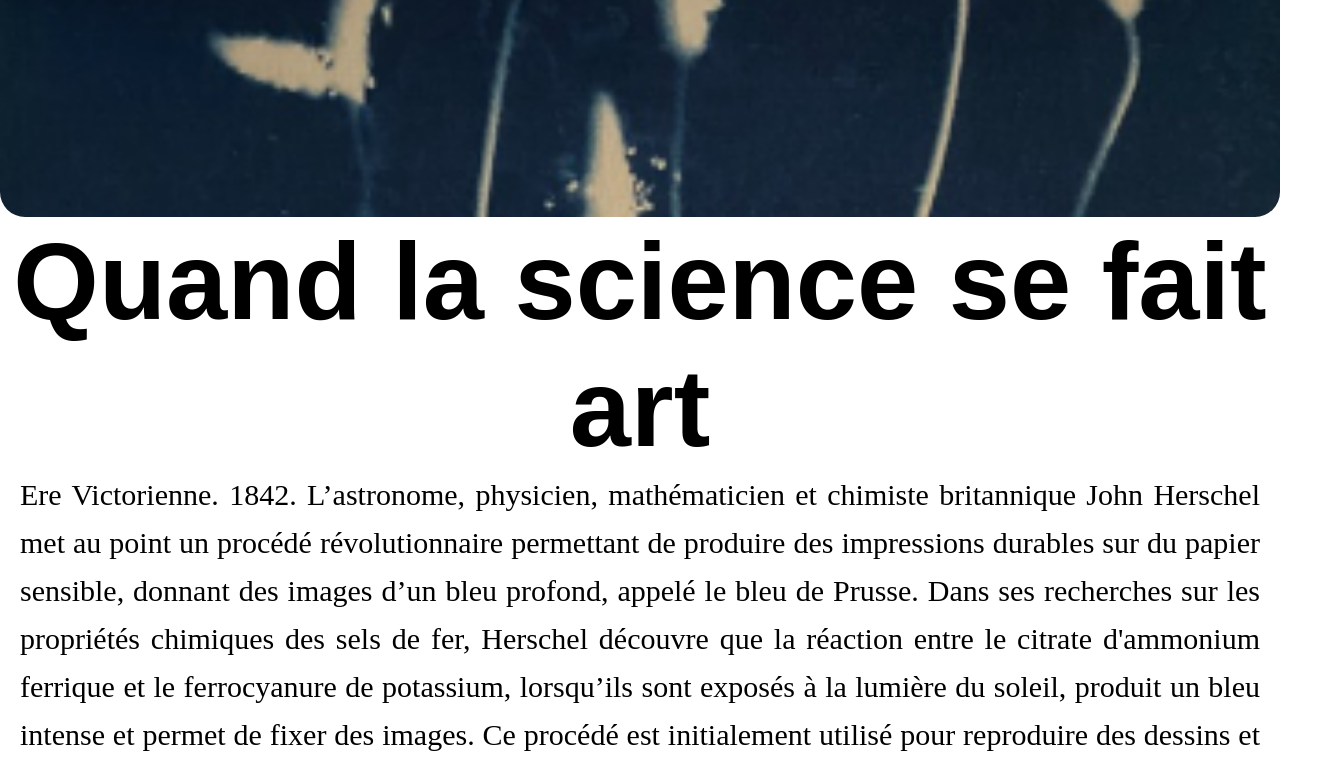
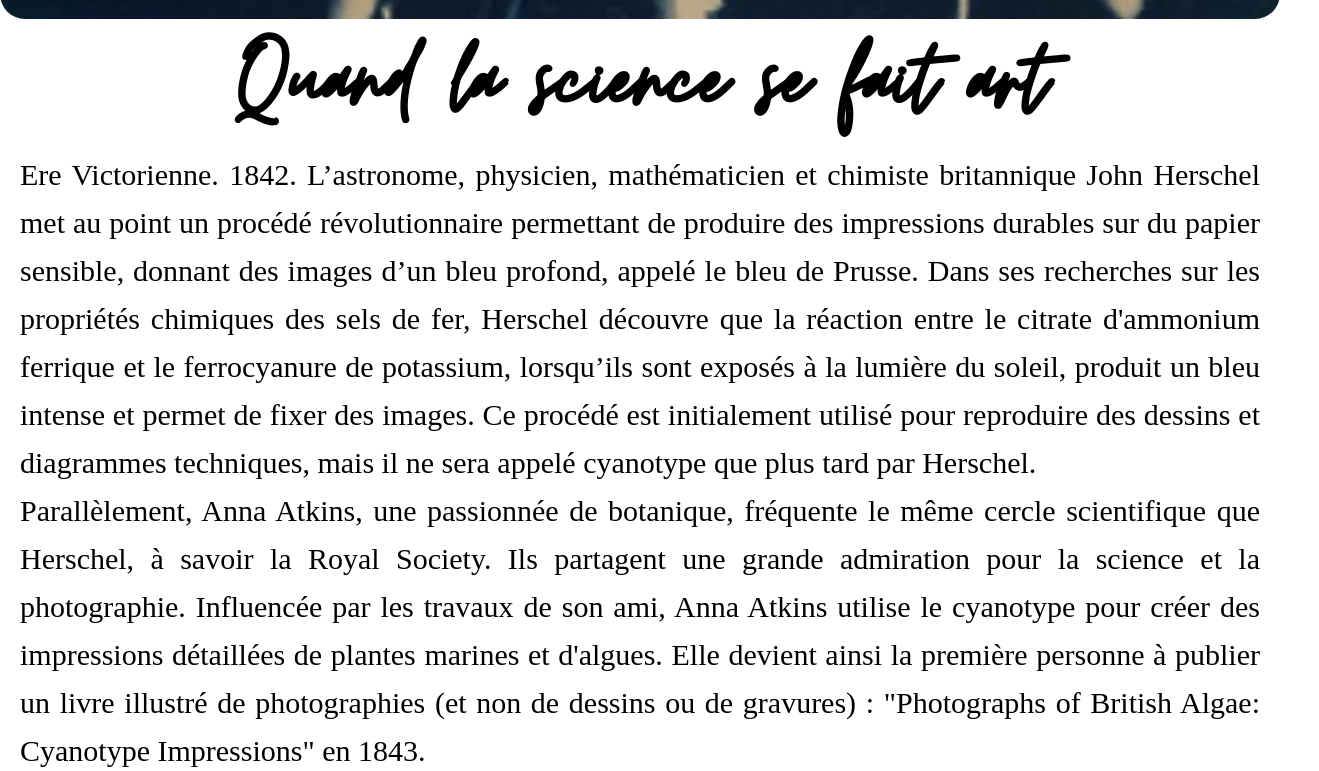
Before and after one commit to Tisa40486/BleuEmmagathe, a plain HTML site: page index.html in a window 1280 px wide. Shown: the part 936-1707 px from the top of the page, 1319 px wide, since content can reach past the window. Drawn offline with Linux system fonts and the light colour scheme.

Commit message:
change font

```diff
--- a/css/style.css
+++ b/css/style.css
@@ -3,7 +3,7 @@
 ============================ */
 @font-face {
   font-family: 'Moontime';
-  src: url('/css/Chalkduster.ttf') format('truetype');
+  src: url('/font/FontsFree-Net-MoonTime-Regular-1.ttf') format('truetype');
 }
 
 /* ============================
```
Also changed, not shown: css/Chalkduster.ttf (deleted).
